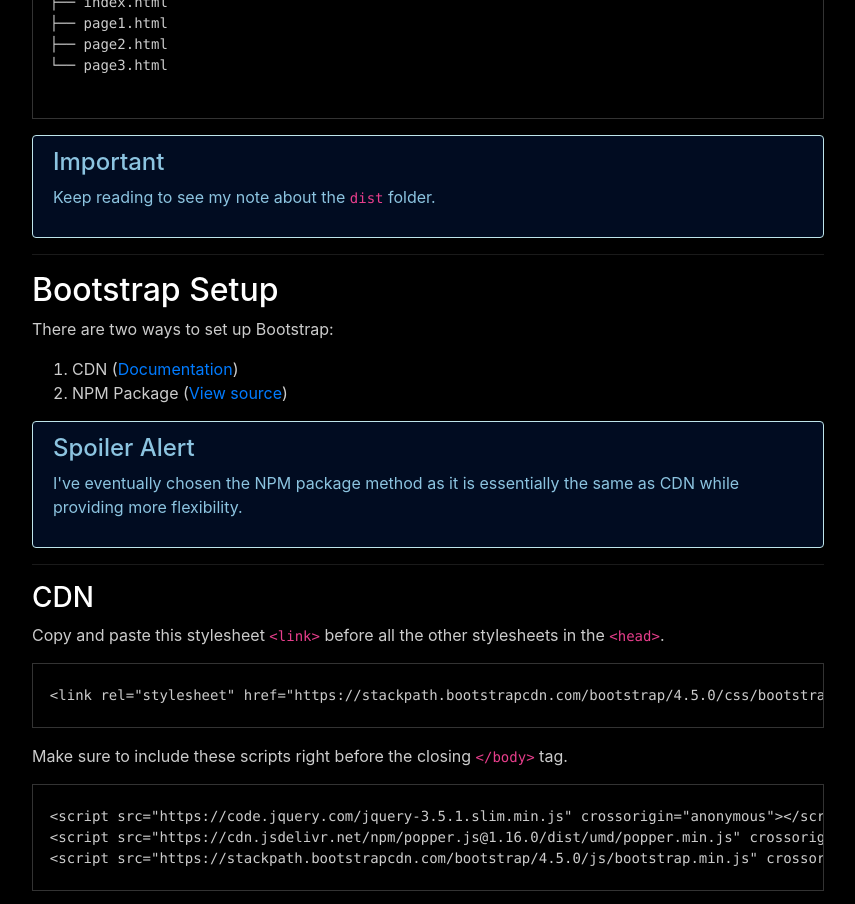
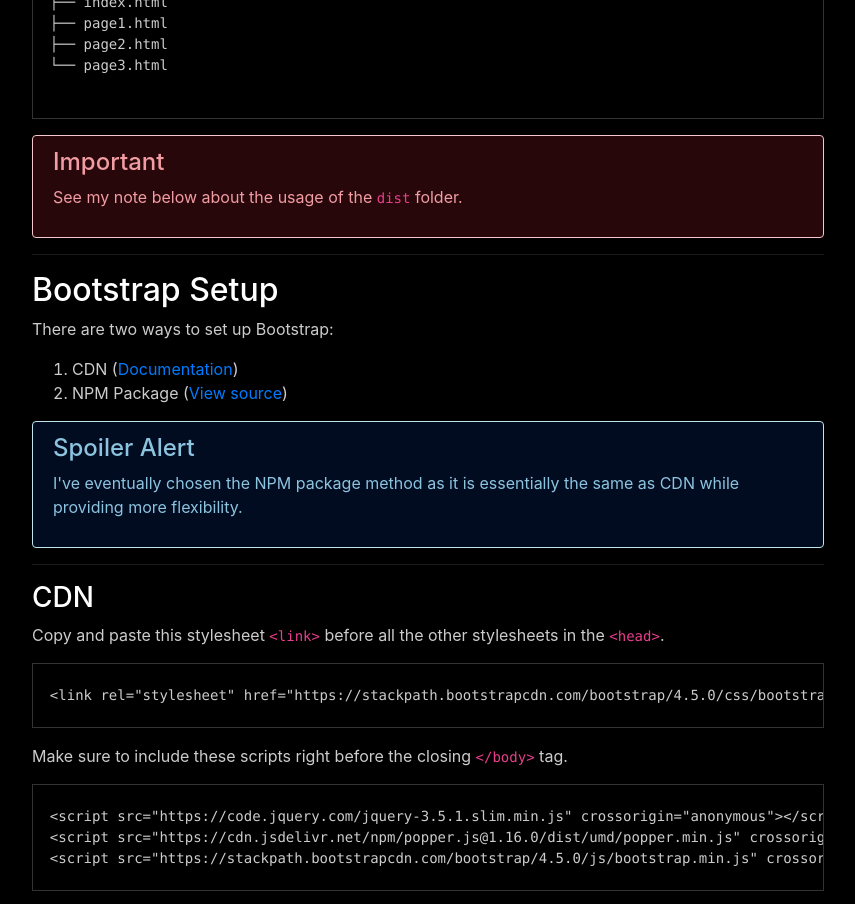
Before and after one commit to jsphkm/CS50-project0, a website: page gettingstarted-page.html in a window 1280 px wide. Shown: the part 1140-2044 px from the top of the page, without its empty margins (371-1226 px from the left). Drawn offline with nearby package versions, Linux system fonts and the light colour scheme.

Commit message:
Change alert

```diff
--- a/gettingstarted-page.html
+++ b/gettingstarted-page.html
@@ -100,9 +100,9 @@
   └── page3.html
           </code>
         </pre>
-        <div class="alert alert-info" role="alert">
+        <div class="alert alert-danger" role="alert">
           <h4 class="alert-heading">Important</h4>
-          <p>Keep reading to see my note about the <code>dist</code> folder.</p>
+          <p>See my note below about the usage of the <code>dist</code> folder.</p>
         </div>
         <hr>
         <h2 id="navanchor-bootstrapsetup" class="jumpfix">Bootstrap Setup</h2>
```
